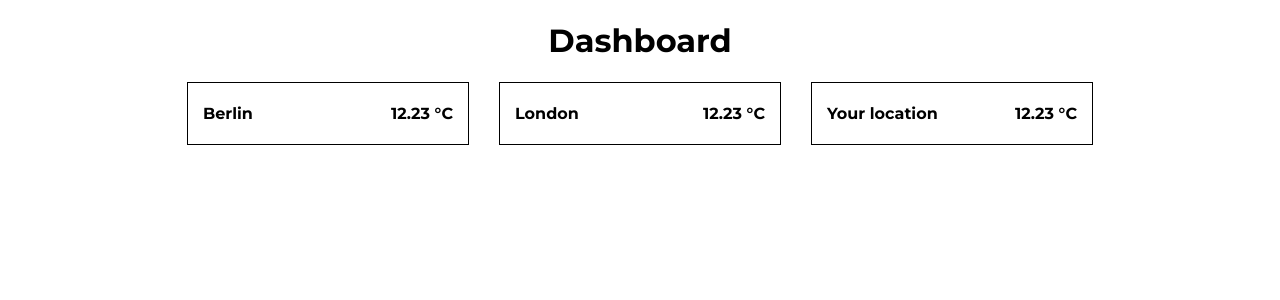
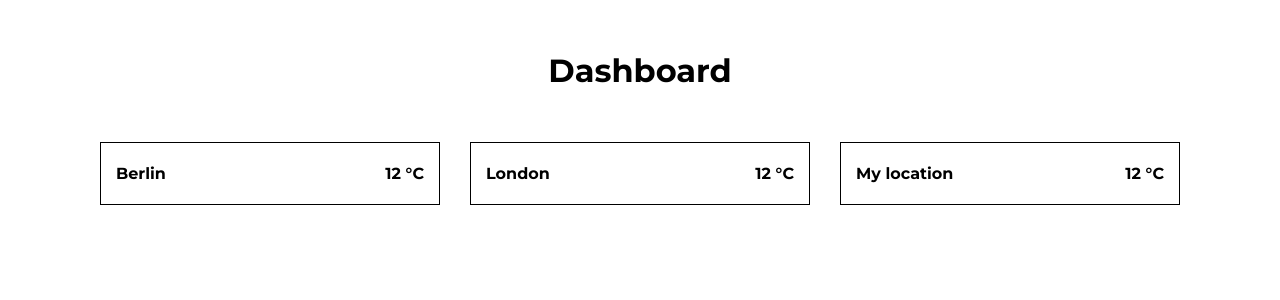
Before and after one commit to raiesbo/sb24-weather-app, a React (Create React App) app: page / in a window 1280 px wide. Shown: the top 300 px of the page. Built offline with nearby package versions, Linux system fonts and the light colour scheme; no server answers.

Commit message:
Finish homepage base implementation

```diff
--- a/src/App.css
+++ b/src/App.css
@@ -1,38 +1,27 @@
-.App {
-  text-align: center;
+body {
+	margin: auto;
+	max-width: var(--max-width);
+	min-height: 100vh;
+	padding: 30px 10px;
 }
 
-.App-logo {
-  height: 40vmin;
-  pointer-events: none;
+.mainHeader {
+	position: relative;
+	display: flex;
+	flex-direction: column;
+	align-items: center;
+	margin-bottom: 30px;
 }
 
-@media (prefers-reduced-motion: no-preference) {
-  .App-logo {
-    animation: App-logo-spin infinite 20s linear;
-  }
+.mainHeader .arrow {
+	padding: 10px;
+	position: absolute;
+	left: 10px;
+	top: 50%;
+	color: black;
+	transition: all 200ms ease;
 }
 
-.App-header {
-  background-color: #282c34;
-  min-height: 100vh;
-  display: flex;
-  flex-direction: column;
-  align-items: center;
-  justify-content: center;
-  font-size: calc(10px + 2vmin);
-  color: white;
+.mainHeader .arrow:hover {
+	transform: translateX(-20%);
 }
-
-.App-link {
-  color: #61dafb;
-}
-
-@keyframes App-logo-spin {
-  from {
-    transform: rotate(0deg);
-  }
-  to {
-    transform: rotate(360deg);
-  }
-}
--- a/src/App.tsx
+++ b/src/App.tsx
@@ -26,7 +26,7 @@ export default function App() {
 	const data = {
 		Berlin: berlinData,
 		London: londonData,
-		"Your location": currentLocData,
+		"My location": currentLocData,
 	};
 
 	useEffect(() => {
--- a/src/Home.css
+++ b/src/Home.css
@@ -1,19 +1,16 @@
 .cardsWrapper {
-	display: flex;
-	flex-direction: row;
-	justify-content: center;
+	display: grid;
+	grid-template-columns: repeat(auto-fill, minmax(250px, 1fr));
 	gap: 30px;
 }
 
 .card {
-	min-width: 250px;
 	display: flex;
 	flex-direction: row;
 	justify-content: space-between;
 	padding: 5px 15px;
 	border: 1px solid black;
 	transition: all 150ms ease-in-out;
-
 	font-weight: 700;
 	color: black;
 }
@@ -23,3 +20,9 @@
 	background-color: black;
 	color: white;
 }
+
+@media only screen and (max-width: 600px) {
+	.cardsWrapper {
+		gap: 15px;
+	}
+}
--- a/src/Home.tsx
+++ b/src/Home.tsx
@@ -10,13 +10,13 @@ export default function Home() {
 
 	return (
 		<>
-			<header>
+			<header className="mainHeader">
 				<h1>Dashboard</h1>
 			</header>
 			<main>
 				<div className="cardsWrapper">
 					{weatherData &&
-						Object.entries(weatherData).map((locData: any) => {
+						Object.entries(weatherData).map((locData) => {
 							return (
 								<Link
 									to={`/${locData[0]}`}
@@ -24,7 +24,9 @@ export default function Home() {
 								>
 									<div className="card">
 										<p>{locData[0]}</p>
-										<p>{`${locData[1].main.temp} °C`}</p>
+										<p>{`${Math.round(
+											locData[1].main.temp
+										)} °C`}</p>
 									</div>
 								</Link>
 							);
--- a/src/details.tsx
+++ b/src/details.tsx
@@ -1,4 +1,4 @@
-import { useLocation } from "react-router-dom";
+import { Link, useLocation } from "react-router-dom";
 import { useContext } from "react";
 import WeatherDataContext from "./utils/WeatherDataContext";
 import getCityFromPath from "./utils/getCityFromUrl";
@@ -12,20 +12,27 @@ export default function Details() {
 	console.log("weatherData", weatherData);
 	return (
 		<>
-			<header>
-				<h1>{`Weather from ${city}`}</h1>
+			<header className="mainHeader">
+				<Link className="arrowLink" to={"/"}>
+					<i className="fa-solid fa-arrow-left fa-2xl arrow"></i>
+				</Link>
+				<h1>
+					{`Weather in ${city}`}
+					<sup>{weather.sys.country}</sup>
+				</h1>
 			</header>
 			<main>
 				{weatherData[city] && (
 					<div className="city">
-						<h2 className="cityName">
+						{/* <h2 className="cityName">
 							<span>{weather.name}</span>
 							<sup>{weather.sys.country}</sup>
-						</h2>
+						</h2> */}
 
 						<div className="cityTemp">
-							{Math.round(weather.main.temp)}
-							<sup>&deg;</sup>
+							<p>{weather.weather[0].description}</p>
+							{`${Math.round(weather.main.temp)}`}
+							<sup>&deg;</sup>C
 						</div>
 
 						<div className="info">
--- a/src/index.css
+++ b/src/index.css
@@ -1,7 +1,9 @@
 @import url("https://fonts.googleapis.com/css2?family=Montserrat:ital,wght@0,400;0,500;0,600;0,700;0,800;0,900;1,400;1,500;1,600;1,700;1,800;1,900&display=swap");
+@import url("https://cdnjs.cloudflare.com/ajax/libs/font-awesome/6.1.1/css/all.min.css");
 
 :root {
 	--shadow-color: rgb(206, 206, 206);
+	--max-width: 1100px;
 }
 
 body {
--- a/src/utils/WeatherDataContext.tsx
+++ b/src/utils/WeatherDataContext.tsx
@@ -4,7 +4,7 @@ import defaultValues from "./defaultVales";
 const WeatherDataContext = React.createContext({
 	Berlin: defaultValues,
 	London: defaultValues,
-	"Your location": defaultValues,
+	"My location": defaultValues,
 });
 
 export default WeatherDataContext;
--- a/src/utils/getCityFromUrl.tsx
+++ b/src/utils/getCityFromUrl.tsx
@@ -2,5 +2,5 @@ export default function getCityFromPath(path: string): string {
 	if (!path) return "";
 	const arrayPath = path.split("/");
 	const city = arrayPath[arrayPath.length - 1];
-	return city === "Berlin" || city === "London" ? city : "Your location";
+	return city === "Berlin" || city === "London" ? city : "My location";
 }
```
Also changed, not shown: src/reportWebVitals.ts (deleted, +0 -15 lines).
